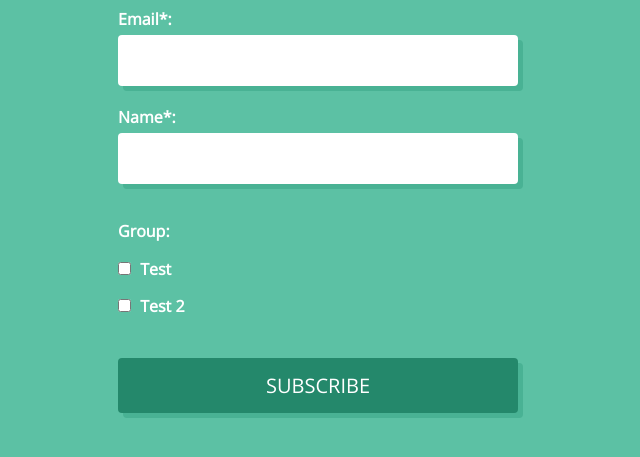
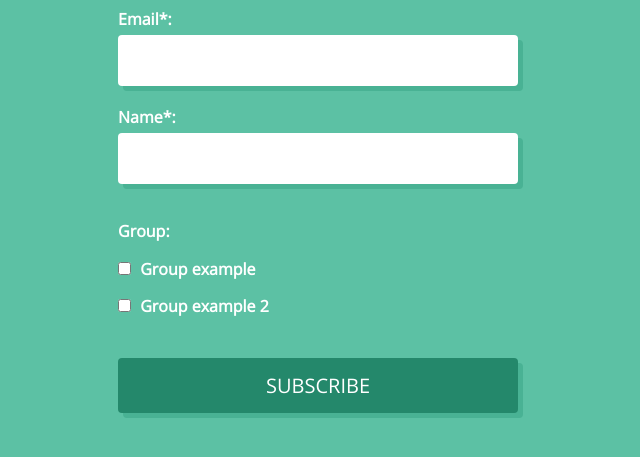
Before and after one commit to fabioquarantini/formchimp, a website: page demo/index.html in a window 1280 px wide. Shown: the part 269-726 px from the top of the page, without its empty margins (322-962 px from the left). Drawn offline with nearby package versions, Linux system fonts and the light colour scheme.

Commit message:
Updated documentation

```diff
--- a/demo/index.html
+++ b/demo/index.html
@@ -28,10 +28,10 @@
 			<ul>
 				<li>
 					<input type="checkbox" value="1" name="group[4457][1]" id="group-1">
-					<label for="group-1">Test</label></li>
+					<label for="group-1">Group example</label></li>
 				<li>
 					<input type="checkbox" value="2" name="group[4457][2]" id="group-2">
-					<label for="group-2">Test 2</label>
+					<label for="group-2">Group example 2</label>
 				</li>
 			</ul>
 
--- a/jquery.formchimp.js
+++ b/jquery.formchimp.js
@@ -1,7 +1,7 @@
 /*  ==========================================================================
 
 	jQuery FormChimp - v1.0
-	A customizable MailChimp plugin for jQuery
+	A customizable MailChimp ajax plugin for jQuery
 	Copyright (c) 2013 Fabio Quarantini - @febba
 	http://www.fabioquarantini.com
 	Contributors: Daniel Duches - @ildaniel8
--- a/package.json
+++ b/package.json
@@ -1,7 +1,7 @@
 {
 	"name": "formchimp",
 	"title": "FormChimp",
-	"description": "A customizable MailChimp plugin for jQuery",
+	"description": "A customizable MailChimp ajax plugin for jQuery",
 	"version": "0.1.0",
 	"author": {
 		"name": "Fabio Quarantini",
```
Also changed, not shown: README.md.
